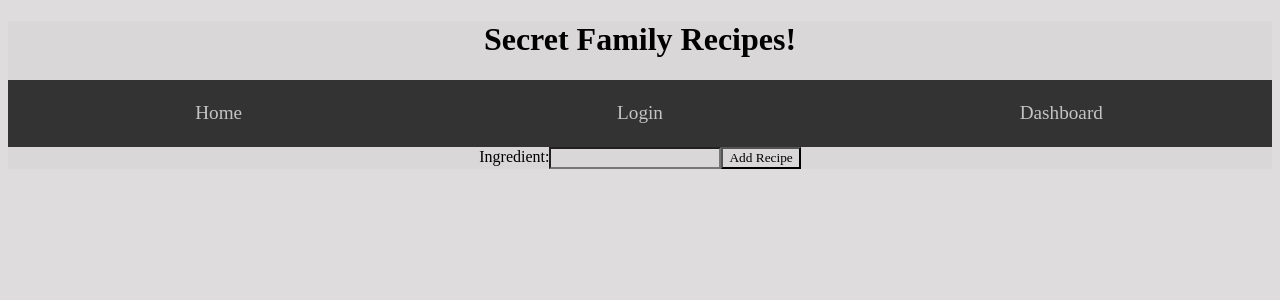
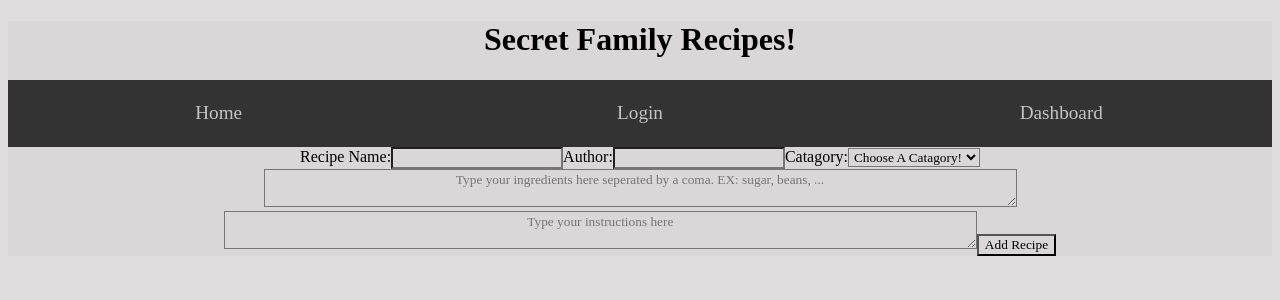
Before and after one commit to bw-secret-family-recipes-4/Front-End, a React (Create React App) app in the folder family-recipes/: page /addRecipes in a window 1280 px wide. Shown: the top 300 px of the page. Built offline with nearby package versions, Linux system fonts and the light colour scheme.

Commit message:
form for adding a recipe build out needs to be linked to post

```diff
--- a/family-recipes/src/dashboardComponents/FamilyRecipesForm.js
+++ b/family-recipes/src/dashboardComponents/FamilyRecipesForm.js
@@ -1,23 +1,89 @@
 import React, { useState } from "react";
 
-const initialForm = {
-  ingredients: "",
+const initialAuthor = {
+  title: "",
+  source: "",
+  category: "",
 };
-
+const initialIng = {
+  ingredient_name: [], //WIll have to loop through
+};
+const initialInstructions = {
+  instructions: "",
+};
 const AddRecipes = () => {
-  const [form, setform] = useState(initialForm);
+  const [form, setform] = useState(initialAuthor);
+  const [Ingredient, setIngredient] = useState(initialIng);
+  const [instructions, setInstrictions] = useState(initialInstructions);
 
   const submit = () => {
-    setform(initialForm);
+    setform(initialAuthor);
+    setIngredient(initialIng);
   };
+
+  const formChange = (e) => {
+    e.preventDefault();
+    const { name, value } = e.target;
+    setform({ ...form, [name]: value });
+  };
+  const ingredientsChange = (e) => {
+    e.preventDefault();
+    const { value } = e.target;
+    setIngredient({ ...Ingredient, ingredient_name: value.split(",") });
+  };
+
+  const instructionChange = (e) => {
+    e.preventDefault();
+    const { value } = e.target;
+    setInstrictions({ ...instructions, instructions: value });
+  };
+
   // REMEMBER TO GET USER ID FROM THE LOCAL STORAGE WHEN POSTING OTHER WISE IT WILL FAIL!!!!
   return (
     <>
       <form onSubmit={submit}>
         <label>
-          Ingredient:
-          <input type="text" value={form.ingredients} />
+          Recipe Name:
+          <input
+            type="text"
+            name="title"
+            value={form.title}
+            onChange={formChange}
+          />
         </label>
+        <label>
+          Author:
+          <input
+            type="text"
+            name="source"
+            value={form.source}
+            onChange={formChange}
+          />
+        </label>
+        <label>
+          Catagory:
+          <select name="category" onChange={formChange}>
+            <option> Choose A Catagory!</option>
+            <option value="Fast Food">Fast Food</option>
+            <option value="Home">Home</option>
+            <option value="I Have No Idea">I Have No Idea</option>
+          </select>
+        </label>
+        <textarea
+          cols="100"
+          row="100"
+          value={Ingredient.ingredient_name}
+          placeholder="Type your ingredients here seperated by a coma. EX: sugar, beans, ..."
+          onChange={ingredientsChange}
+        />
+        <textarea
+          cols="100"
+          row="100"
+          // name="instructions"
+          value={instructions.instructions}
+          placeholder="Type your instructions here"
+          onChange={instructionChange}
+        />
         <button>Add Recipe</button>
       </form>
     </>
```
